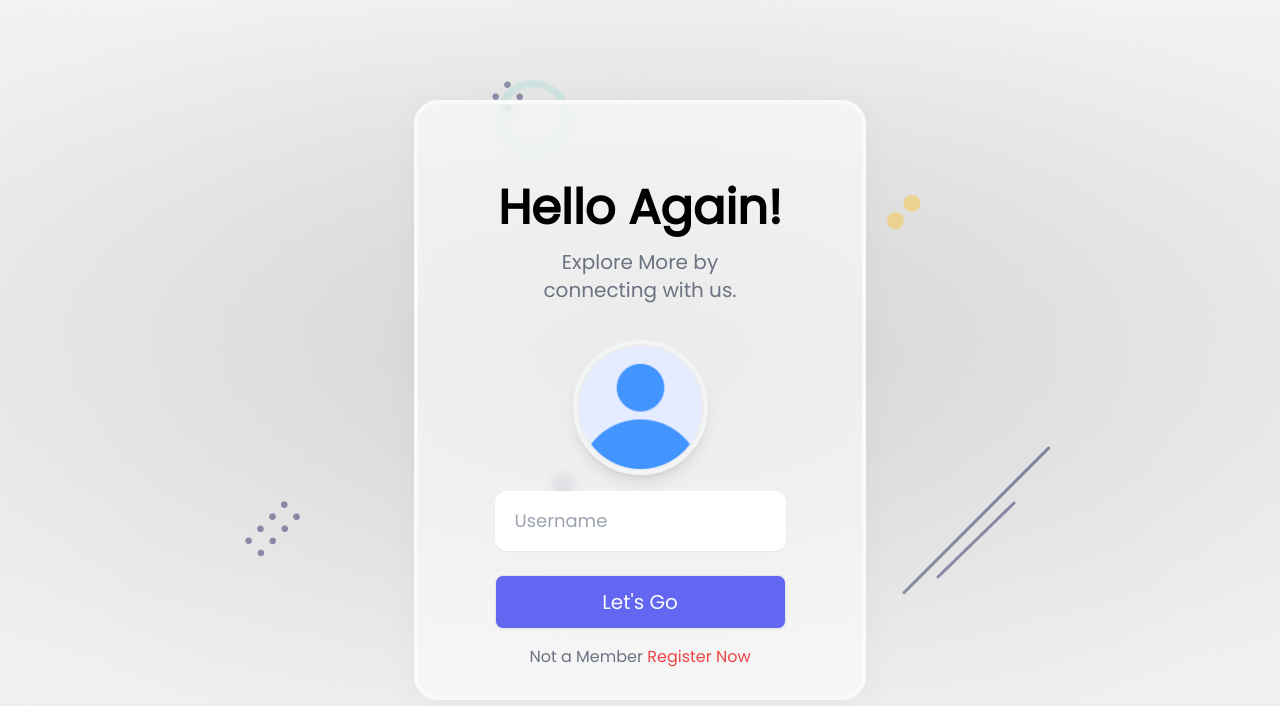
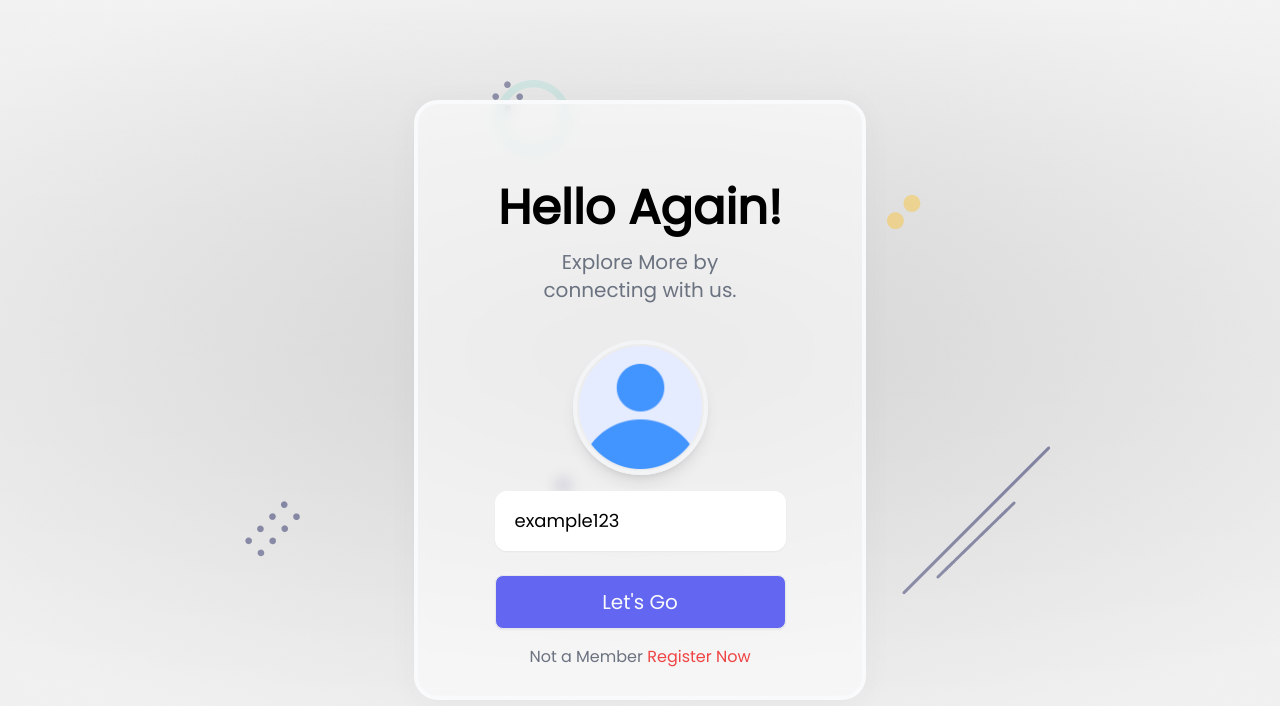
Before and after one commit to IbroTao/LoginApp, a React (Create React App) app in the folder client/: page / in a window 1280 px wide. Shown: the top 706 px of the page. Built offline with nearby package versions, Linux system fonts and the light colour scheme; no server answers.

Commit message:
authenticate user status

```diff
--- a/client/src/components/Username.js
+++ b/client/src/components/Username.js
@@ -1,5 +1,5 @@
 import React, { useEffect } from "react";
-import { Link } from "react-router-dom";
+import { Link, useNavigate } from "react-router-dom";
 import avatar from '../assets/profile.png'
 import {Toaster} from "react-hot-toast"
 import {useFormik} from "formik"
@@ -10,22 +10,17 @@ import styles from '../styles/Username.module.css'
 
 export default function Username() {
 
+    const navigate = useNavigate();
     const setUsername = useAuthStore(state => console.log(state.auth.username));
-    const username = useAuthStore(state => state.setUsername);
-
-    useEffect(() => {
-        console.log(username)
-    })
 
     const formik = useFormik({
         initialValues: {
-            username: ''
+            username: 'example123'
         },
         validate: usernameValidate,
         validateOnBlur: false,
         validateOnChange: false,
         onSubmit: async values => {
-            console.log(values);
             setUsername(values.username);
         }
     })
--- a/client/src/helpers/validate.js
+++ b/client/src/helpers/validate.js
@@ -10,7 +10,7 @@ export async function usernameValidate(values) {
         const {status} = await authenticate(values.username);
 
         if(status !== 200){
-            errors.exist = toast.error('User does not exist')
+            errors.exist = toast.error('User does not exist...!')
         }
     }
 
```
